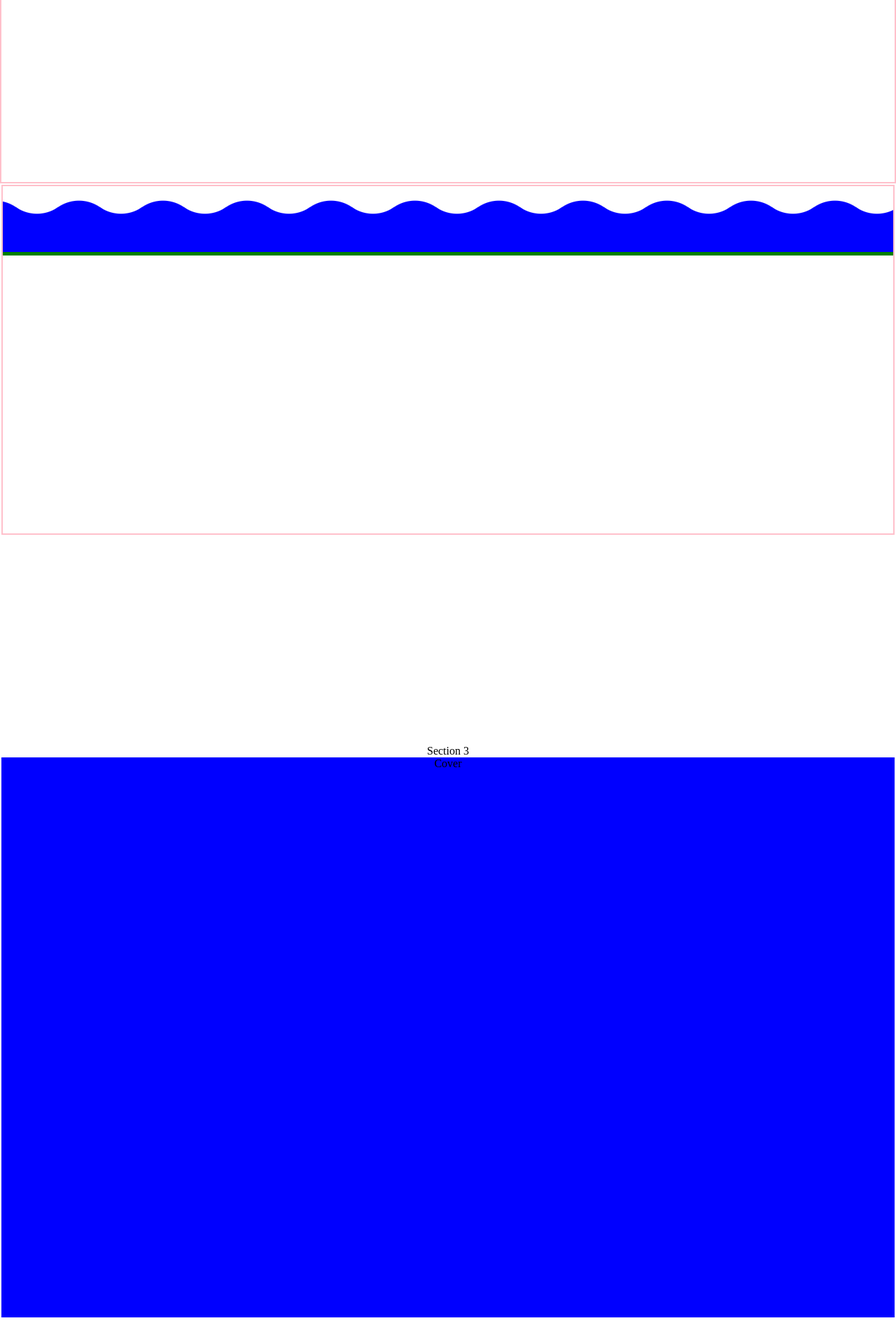
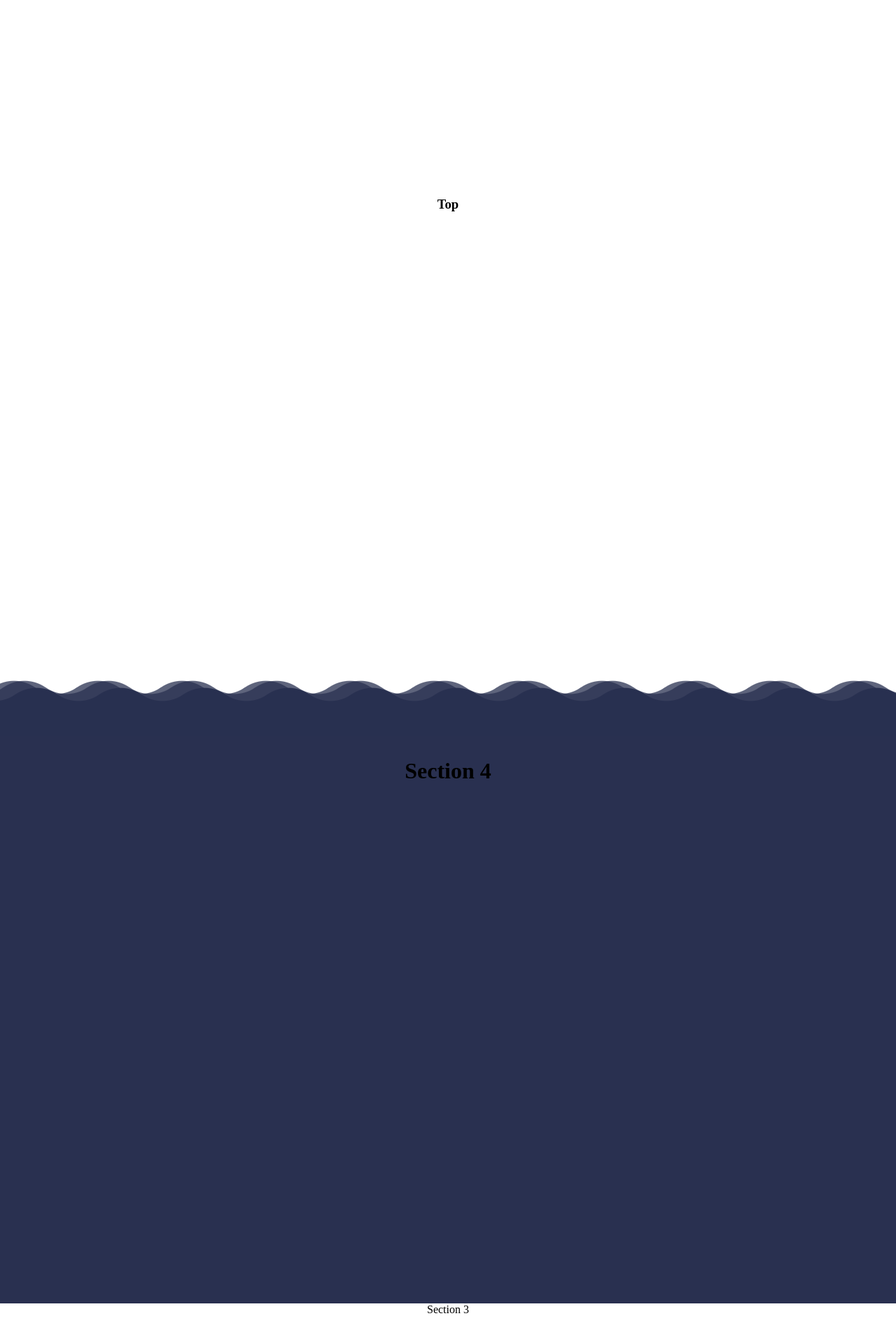
Before and after one commit to jvaughn1230/wave-portfolio, a React (Create React App) app: page / in a window 1280 px wide. Shown: the part 538-2458 px from the top of the page at 70% size. Built offline with nearby package versions, Linux system fonts and the light colour scheme.

Commit message:
added wave & pullaway animations

```diff
--- a/package.json
+++ b/package.json
@@ -10,6 +10,7 @@
     "react": "^18.2.0",
     "react-dom": "^18.2.0",
     "react-icons": "^4.11.0",
+    "react-intersection-observer": "^9.5.3",
     "react-scripts": "5.0.1",
     "web-vitals": "^2.1.4"
   },
--- a/src/components/Animations/Animations.css
+++ b/src/components/Animations/Animations.css
@@ -2,7 +2,6 @@
   height: 100vh;
   width: 100%;
   padding: 0;
-  border: 2px solid pink;
 }
 
 .section1,
@@ -10,6 +9,8 @@
 .section3,
 .section4 {
   height: 100vh;
+  width: 100vw;
+  overflow-x: hidden;
 }
 
 .cover {
@@ -17,5 +18,90 @@
   width: 100%;
   z-index: 2;
   background-color: blue;
+  position: absolute;
+}
+
+.remove-cover {
+  animation: remove-cover 8s ease forwards 0.25s;
+  animation-delay: 0.25s;
+}
+
+.section4 {
+  background-color: #293050;
+}
+
+.section2 {
   position: relative;
 }
+
+.section3 {
+  overflow-y: hidden;
+  max-height: 100vh;
+  position: relative;
+}
+
+/****************************** Waves Start *************************/
+/* Animations Div -> Section 3 -> Waves -> divs(1, 2, 3) */
+.waves {
+  overflow: hidden;
+  /* height: 100vh; */
+  width: 100vw;
+  z-index: 3;
+  /* position: absolute; */
+  /* bottom: -2px; */
+  /* display: block; */
+  height: 200px;
+  width: 1000%;
+  position: absolute;
+  bottom: 0px;
+}
+
+.waves div {
+  background-color: #293050;
+  mask: radial-gradient(52.84px at 50% 73.5px, #000 99%, #0000 101%)
+      calc(50% - 60px) 0/120px 100%,
+    radial-gradient(52.84px at 50% -43.5px, #0000 99%, #000 101%) 50% 30px/120px
+      100% repeat-x;
+
+  overflow: hidden;
+  position: absolute;
+}
+
+.waves div:nth-child(1) {
+  height: 100px;
+  width: 6000px;
+  bottom: 0;
+
+  animation: move-wave 60s infinite linear;
+}
+
+.waves div:nth-child(2) {
+  height: 100px;
+  width: 200%;
+  opacity: 0.75;
+  bottom: 10px;
+}
+.waves div:nth-child(3) {
+  right: 25px;
+  height: 100px;
+  width: 200%;
+  opacity: 0.75;
+  bottom: 10px;
+}
+
+@keyframes move-wave {
+  50% {
+    transform: translateX(-3000px);
+  }
+  100% {
+    transform: translateX(0px);
+  }
+}
+
+/****************************** Waves End *************************/
+
+@keyframes remove-cover {
+  100% {
+    transform: translateY(2000%);
+  }
+}
--- a/src/components/Animations/Animations.jsx
+++ b/src/components/Animations/Animations.jsx
@@ -1,18 +1,39 @@
 import React from "react";
 import "./Animations.css";
-import Wave3 from "../wave3/Wave3";
+import { useInView } from "react-intersection-observer";
 
 const Animations = () => {
+  const { ref: viewRef, inView: sectionVisible } = useInView({
+    triggerOnce: true,
+  });
+
   return (
     <div className="full">
+      {/* Top Section */}
       <div className="section1">Section 1</div>
+
+      {/* Wave section */}
       <div className="section2">
-        <Wave3 />
+        <h3>Top</h3>
+        <div className="waves">
+          <div></div>
+          <div></div>
+          <div></div>
+        </div>
       </div>
-      <div className="section3">
-        Section 3<div className="cover">Cover</div>
+
+      {/* Blue Section */}
+      <div className="section4">
+        <h1>Section 4</h1>
       </div>
-      <div className="section4">Section 4</div>
+
+      {/* Pullaway section */}
+      <div className="section3" ref={viewRef}>
+        <div className={`${sectionVisible ? "remove-cover" : ""} cover`}>
+          Cover
+        </div>
+        Section 3
+      </div>
     </div>
   );
 };
--- a/src/components/wave3/Wave3.js
+++ b/src/components/wave3/Wave3.js
@@ -3,8 +3,10 @@ import "./wave3.css";
 
 const Wave3 = () => {
   return (
-    <div className="wavefix">
-      <div className="box">Wave3</div>
+    <div className="wave3">
+      <div className="wave"></div>
+      <div></div>
+      <div></div>
     </div>
   );
 };
--- a/src/components/wave3/wave3.css
+++ b/src/components/wave3/wave3.css
@@ -1,6 +1,5 @@
-.box {
-  border: 5px solid green;
-  background-color: blue;
+.wave3 {
+  background-color: #293050;
   height: 20%;
   width: 1000%;
   mask: radial-gradient(52.84px at 50% 73.5px, #000 99%, #0000 101%)
--- a/src/index.css
+++ b/src/index.css
@@ -13,6 +13,7 @@
 
 * {
   box-sizing: border-box;
+  /* overflow-x: hidden; */
 }
 
 html {
```
Also changed, not shown: 1 other file (tests, documents, lock files or other folders).
